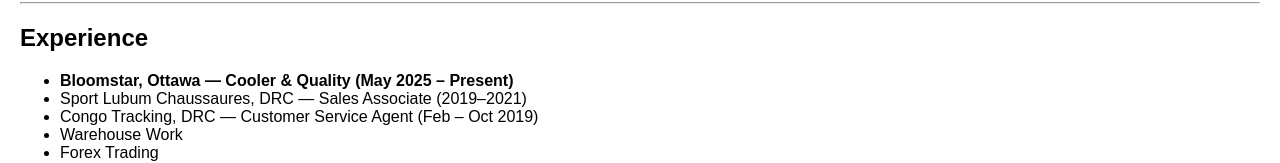
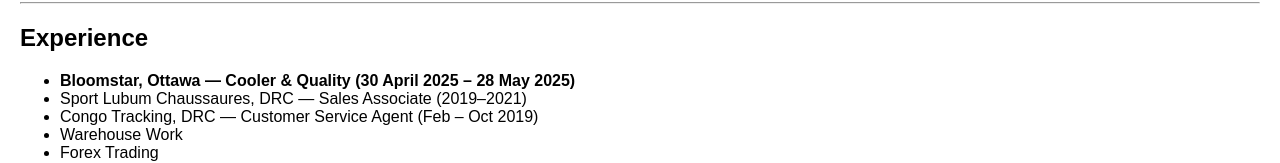
Before and after one commit to moodythenerd/cst3106_labs, a plain HTML site: page Lab03/resume.html in a window 1280 px wide. Shown: the part 420-583 px from the top of the page. Drawn offline with Linux system fonts and the light colour scheme.

Commit message:
Updated the experience

```diff
--- a/Lab03/resume.html
+++ b/Lab03/resume.html
@@ -26,7 +26,7 @@
 
 <h2>Experience</h2>
 <ul>
-    <li>Bloomstar, Ottawa — Cooler & Quality (May 2025 – Present)</li>
+    <li>Bloomstar, Ottawa — Cooler & Quality (30 April 2025 – 28 May 2025)</li>
     <li>Sport Lubum Chaussaures, DRC — Sales Associate (2019–2021)</li>
     <li>Congo Tracking, DRC — Customer Service Agent (Feb – Oct 2019)</li>
     <li>Warehouse Work</li>
```
